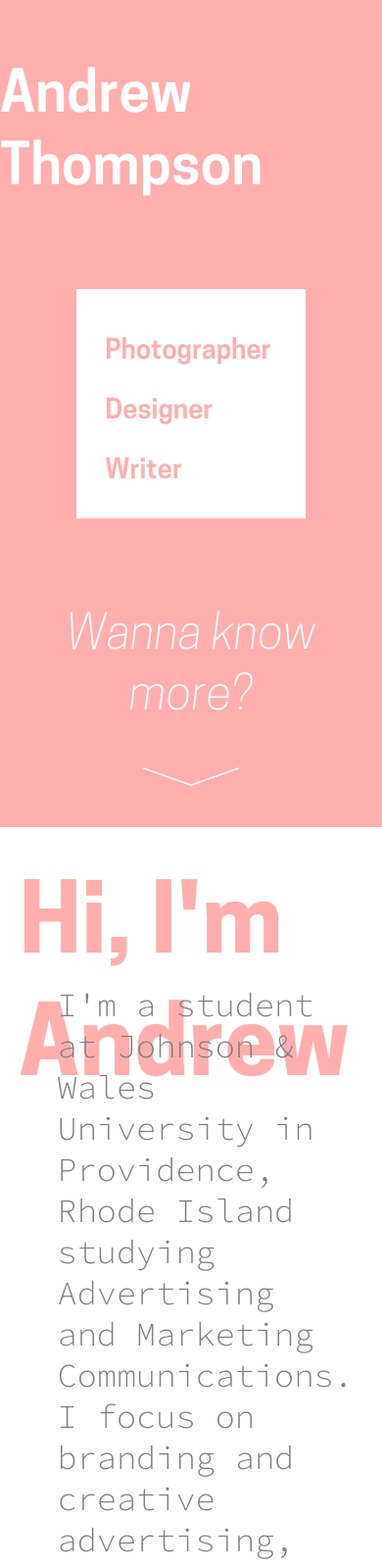
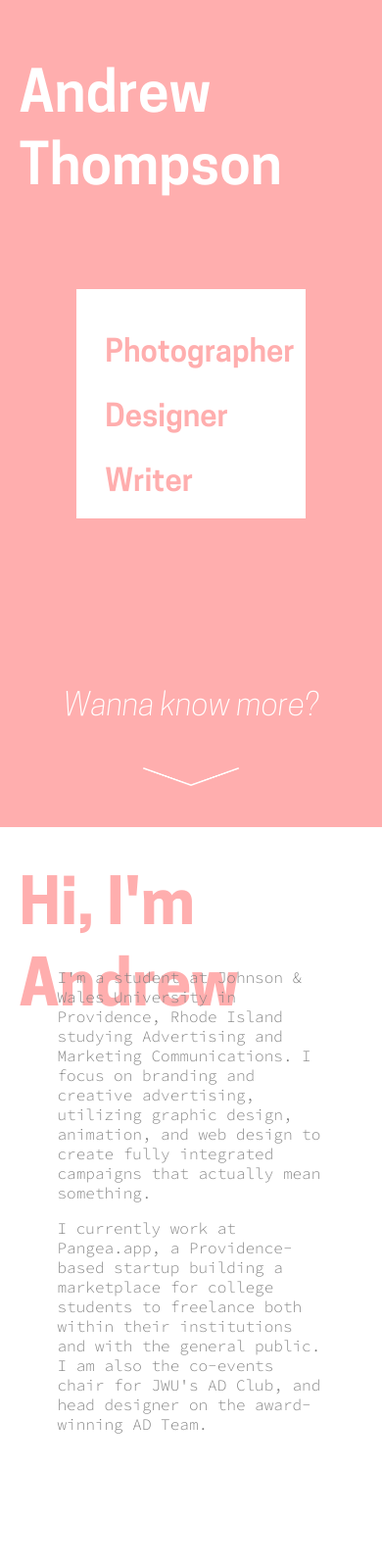
Before and after one commit to andrewthhompson/andrewthhompson.GitHub.io, a plain HTML site: page index.html in a window 390 px wide. Shown: the top 1599 px of the page at 98% size. Drawn offline with nearby package versions, Linux system fonts and the light colour scheme.

Commit message:
size fix

```diff
--- a/mobile.css
+++ b/mobile.css
@@ -55,9 +55,9 @@ body {
 .splash-title {
 	top: 7.5%;
 	width: 100%;
-	/*	left: 5%;*/
+	left: 5%;
 	font-family: "CooperHewitt-Semibold";
-	font-size: 5em;
+	font-size: 2.5em;
 	position: absolute;
 	color: white;
 	/*	text-align: center;*/
@@ -88,7 +88,7 @@ body {
 	color: #ffaeae;
 	font-family: "CooperHewitt-Semibold";
 	/*	font-size: 5em;*/
-	font-size: 7vmin;
+	font-size: 8vmin;
 	padding-left: 12.5%;
 	padding-bottom: 1%;
 	margin: 0 auto;
@@ -106,7 +106,7 @@ body {
 	bottom: 12%;
 	position: absolute;
 	font-family: "CooperHewitt-LightItalic";
-	font-size: 1.5em;
+	font-size: 1em;
 	color: white;
 }
 
@@ -129,7 +129,7 @@ body {
 	top: 5%;
 	left: 5%;
 	font-family: "CooperHewitt-Bold";
-	font-size: 3em;
+	font-size: 2em;
 	color: #ffaeae;
 }
 
@@ -140,7 +140,7 @@ body {
 	width: 70%;
 	right: 15%;
 	position: absolute;
-	font-size: 1.05em;
+	font-size: .5em;
 	color: #7f7f7f;
 	/*	word-break: break-all;*/
 	/*	word-wrap: break-word;*/
@@ -163,7 +163,7 @@ body {
 	bottom: 40%;
 	position: absolute;
 	font-family: "CooperHewitt-LightItalic";
-	font-size: 2em;
+	font-size: .5em;
 	color: white;
 	z-index: 25;
 }
@@ -232,7 +232,7 @@ body {
 	position: absolute;
 	font-family: "CooperHewitt-Semibold";
 	text-align: center;
-	font-size: 2.5em;
+	font-size: 1.5em;
 	color: white;
 	top: 40%;
 	left: 0;
@@ -311,7 +311,7 @@ body {
 	position: absolute;
 	margin: 0 auto;
 	font-family: "CooperHewitt-Bold";
-	font-size: 3.5em;
+	font-size: 1.5em;
 	text-align: center;
 	color: #ffaeae;
 	top: 20%;
@@ -324,7 +324,7 @@ body {
 	width: 60%;
 	position: absolute;
 	left: 20%;
-	font-size: 2em;
+	font-size: .5em;
 	color: #7f7f7f;
 	word-break: break-all;
 	word-wrap: break-word;
```
Also changed, not shown: card.html (+1 -0 lines).
